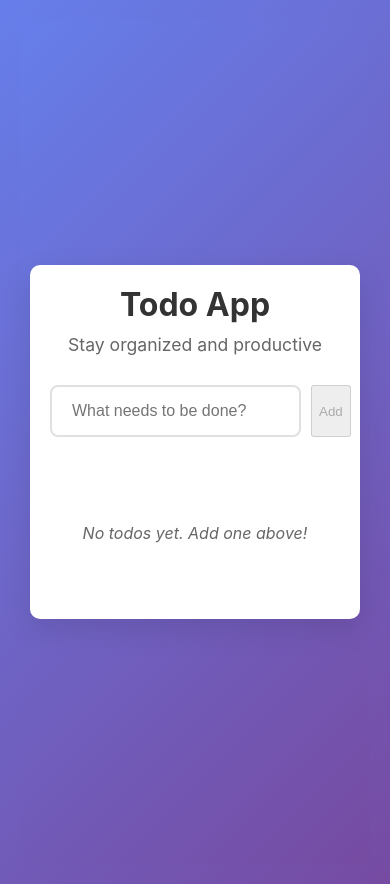
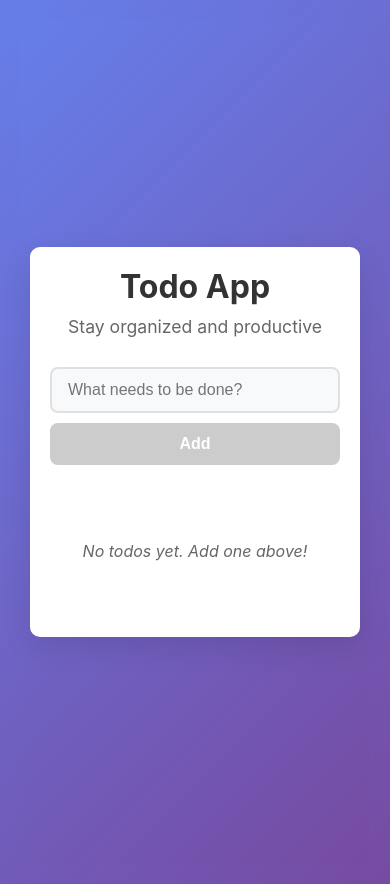
Before and after one commit to 2advancesolutions/Kimi-ai, a React (Create React App) app: page / in a window 390 px wide. Built offline with nearby package versions, Linux system fonts and the light colour scheme.

Commit message:
wip: step-2: round 6 [TodoInput.css]

```diff
--- a/src/components/TodoInput.css
+++ b/src/components/TodoInput.css
@@ -1,25 +1,32 @@
 .todo-input {
   display: flex;
   gap: 10px;
-  margin-bottom: 30px;
+  margin-bottom: 20px;
 }
 
 .todo-input-field {
   flex: 1;
-  padding: 15px 20px;
+  padding: 12px 16px;
   border: 2px solid #e0e0e0;
   border-radius: 8px;
   font-size: 16px;
   transition: border-color 0.3s ease;
+  background: #f8f9fa;
 }
 
 .todo-input-field:focus {
   outline: none;
   border-color: #667eea;
+  background: white;
 }
 
-.add-button {
-  padding: 15px 30px;
+.todo-input-field:disabled {
+  opacity: 0.6;
+  cursor: not-allowed;
+}
+
+.todo-add-button {
+  padding: 12px 24px;
   background: #667eea;
   color: white;
   border: none;
@@ -30,10 +37,21 @@
   transition: background-color 0.3s ease;
 }
 
-.add-button:hover {
+.todo-add-button:hover:not(:disabled) {
   background: #5a6fd8;
 }
 
-.add-button:active {
-  transform: translateY(1px);
+.todo-add-button:disabled {
+  background: #cccccc;
+  cursor: not-allowed;
 }
+
+@media (max-width: 480px) {
+  .todo-input {
+    flex-direction: column;
+  }
+
+  .todo-add-button {
+    width: 100%;
+  }
+}
```
